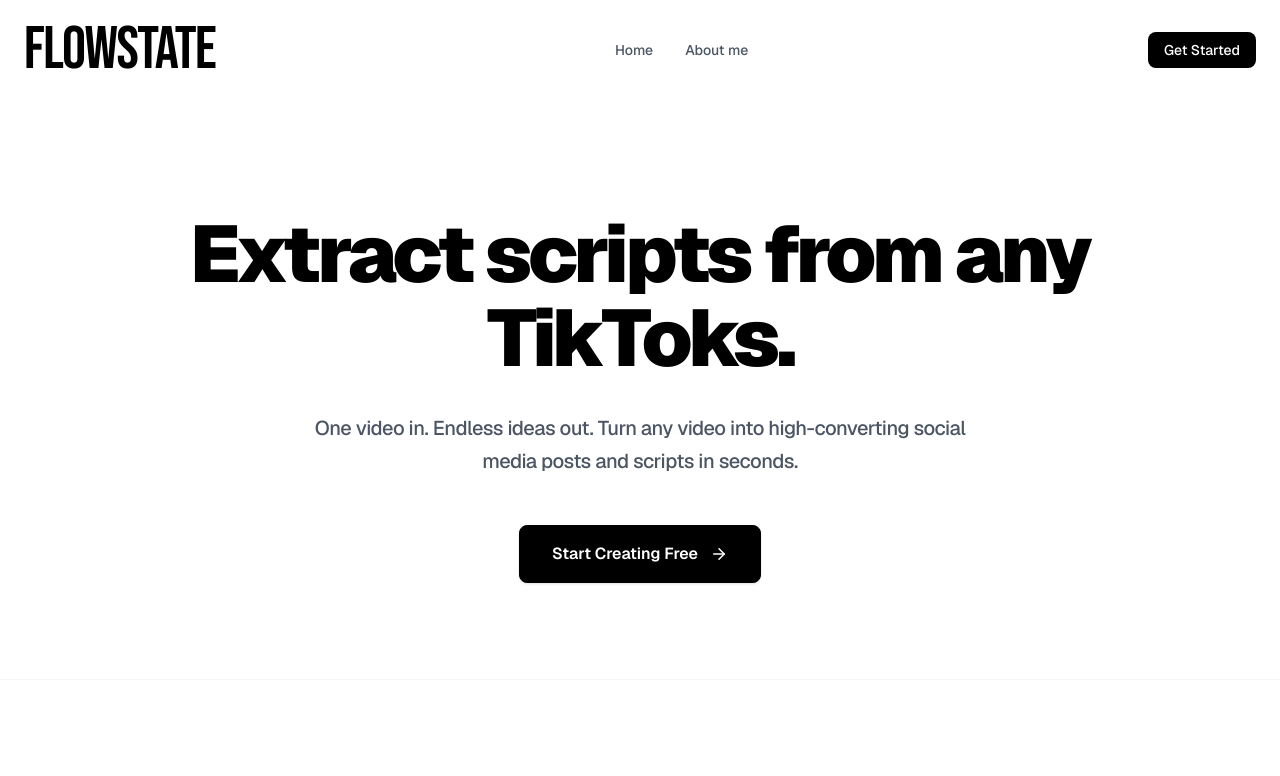
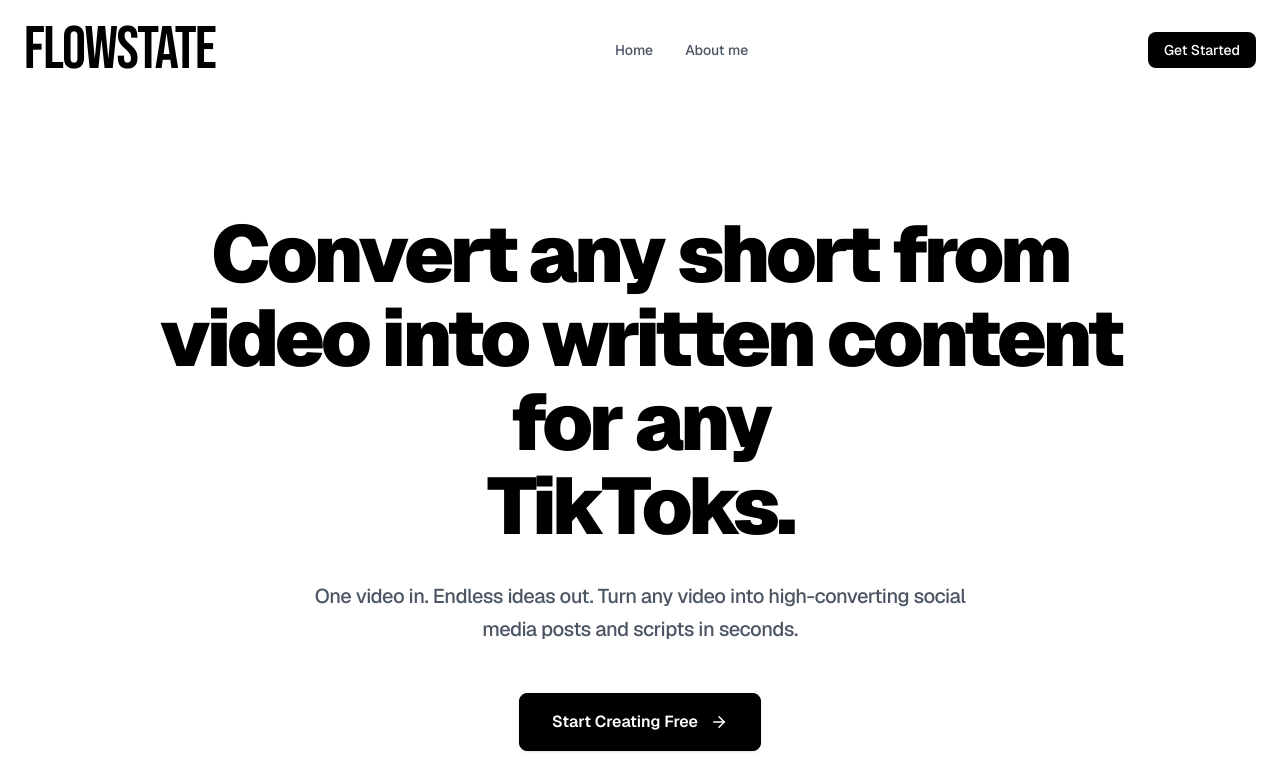
Before and after one commit to devendraprabhu/SketchFlow, a React (Vite) app: page / in a window 1280 px wide. Shown: the top 776 px of the page. Built offline with nearby package versions, Linux system fonts and the light colour scheme.

Commit message:
Fixed the tagline

```diff
--- a/src/components/Landing.jsx
+++ b/src/components/Landing.jsx
@@ -34,7 +34,7 @@ const Landing = () => {
 
           {/* Headline */}
           <h1 className="text-7xl md:text-8xl lg:text-[5rem] font-black tracking-tighter text-black leading-[1.05] max-w-5xl">
-            Extract scripts from any{" "}
+            Convert any short from video into written content for any{" "}
             <span
               key={index}
               className="block text-black transition-all duration-500 ease-out"
```
